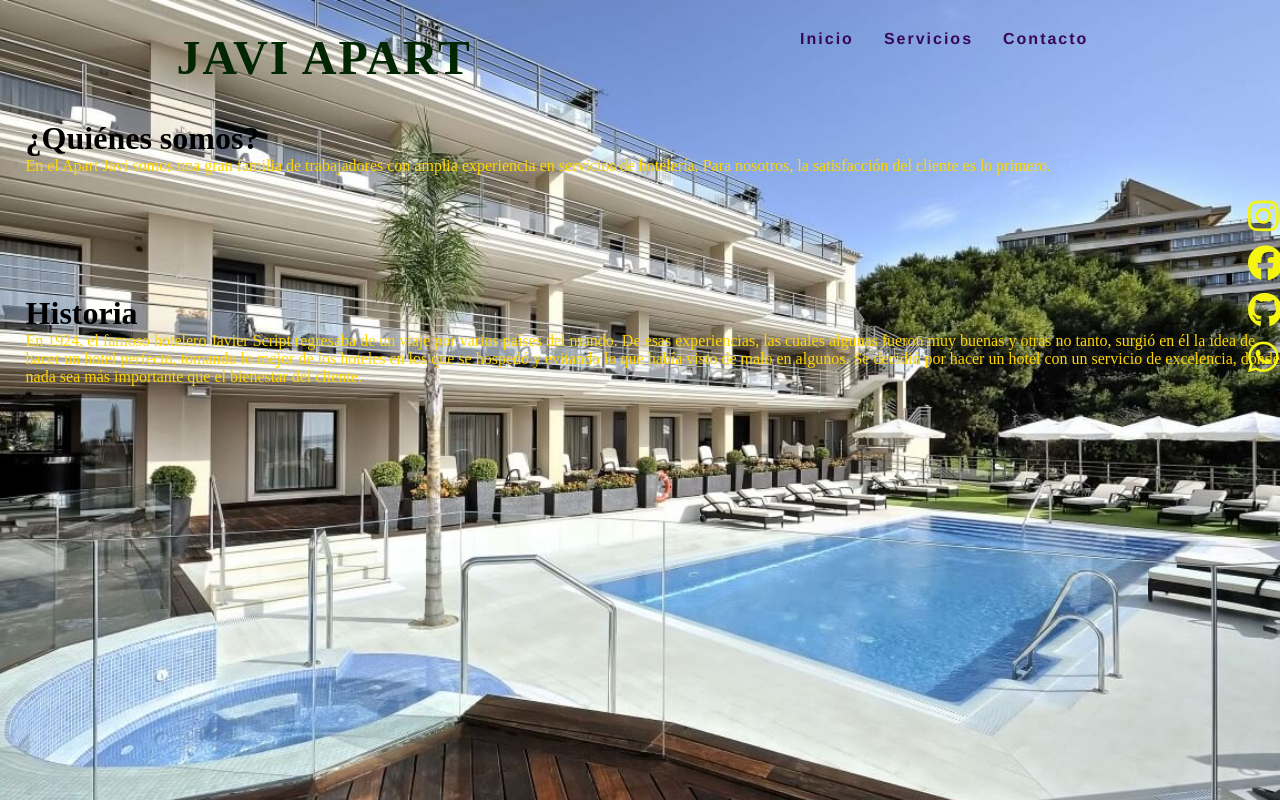
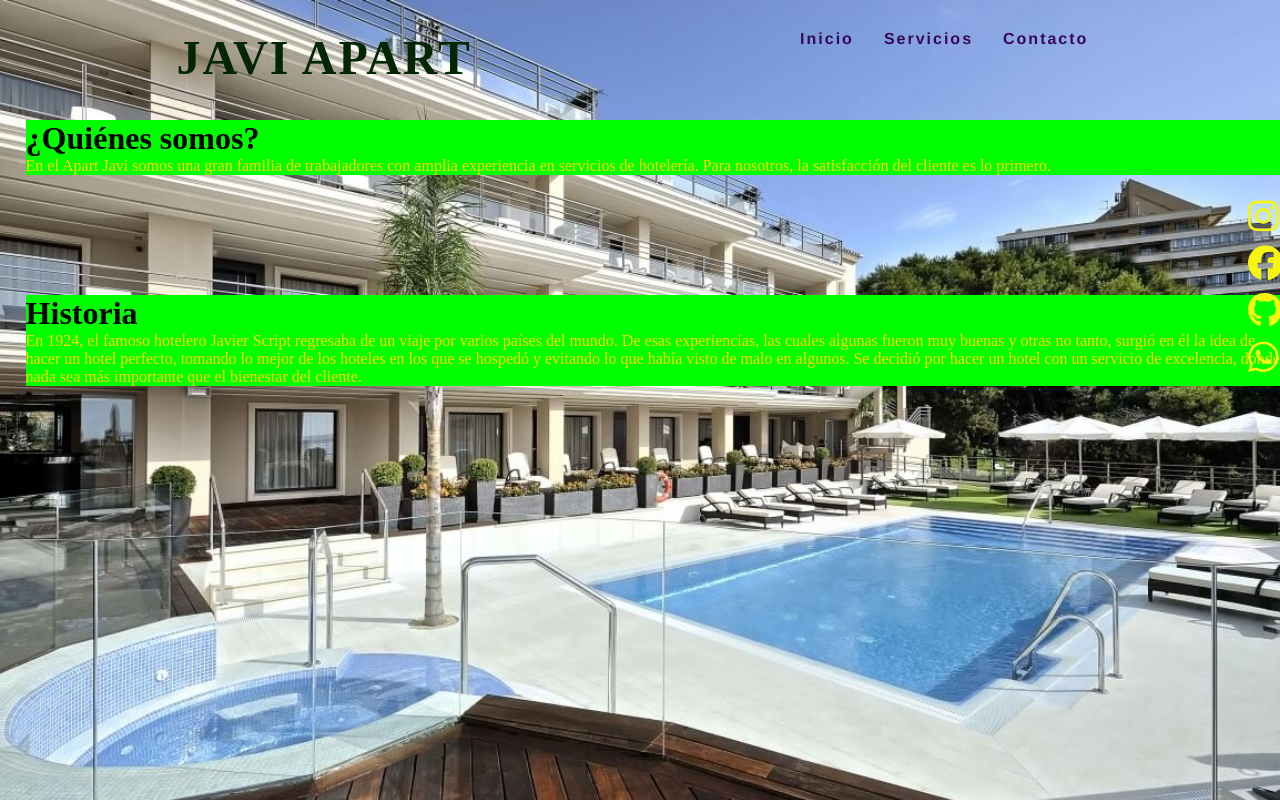
Before and after one commit to dao2000ar/dao2000ar.codoacodogrupo1.github.io, a plain HTML site: page html/nosotros.html in a window 1280 px wide. Drawn offline with Linux system fonts and the light colour scheme.

Commit message:
Update estilosn.css
Le he puesto fondo a "Nosotros"

```diff
--- a/CSS/estilosn.css
+++ b/CSS/estilosn.css
@@ -5,13 +5,16 @@ body{
 h1{
     margin-left: 2%;
     margin-top: 120px;
+    background-color: lime;
 }
 
 div.outer p {
     margin-left: 2%;
     color:gold;
+    background-color: lime;
 }
 div:not(.outer) p {
     margin-left: 2%;
     color: gold;
+    background-color: lime;
 }
```
